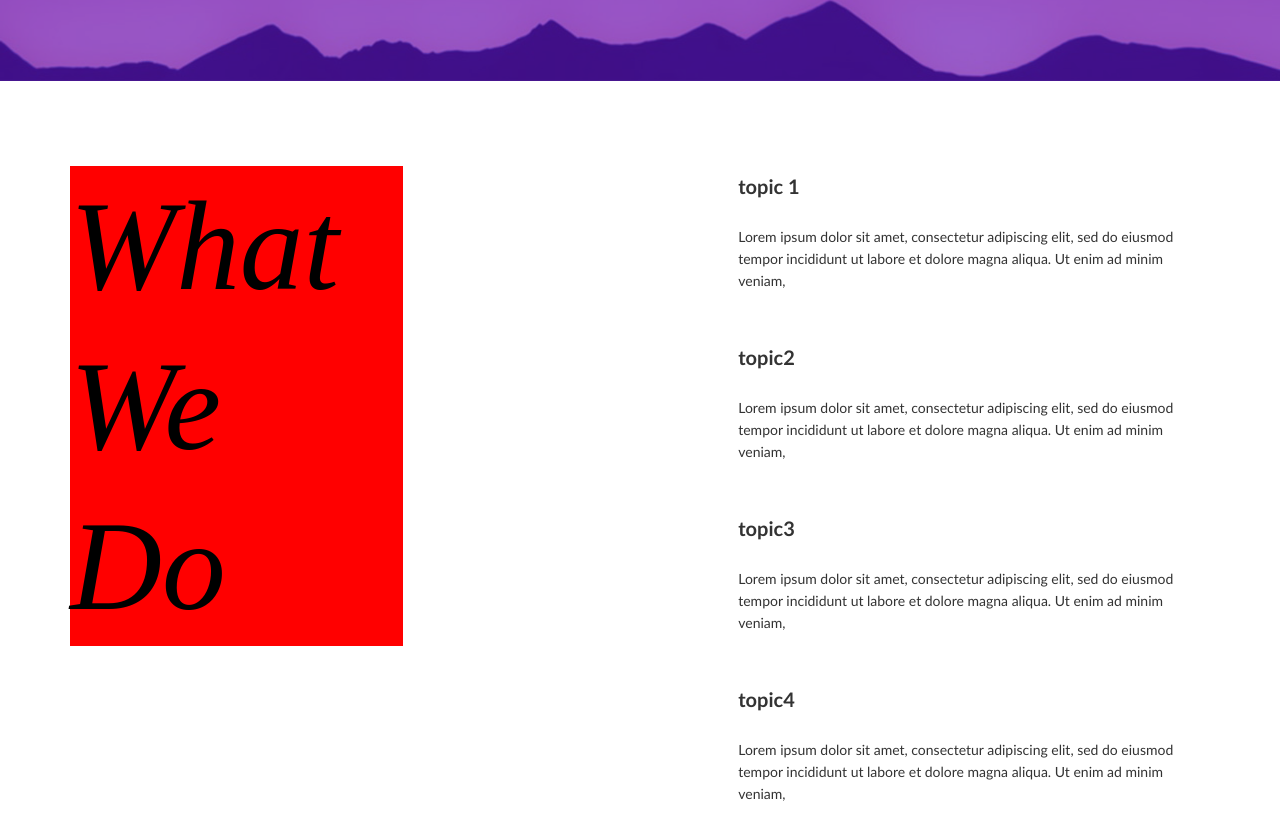
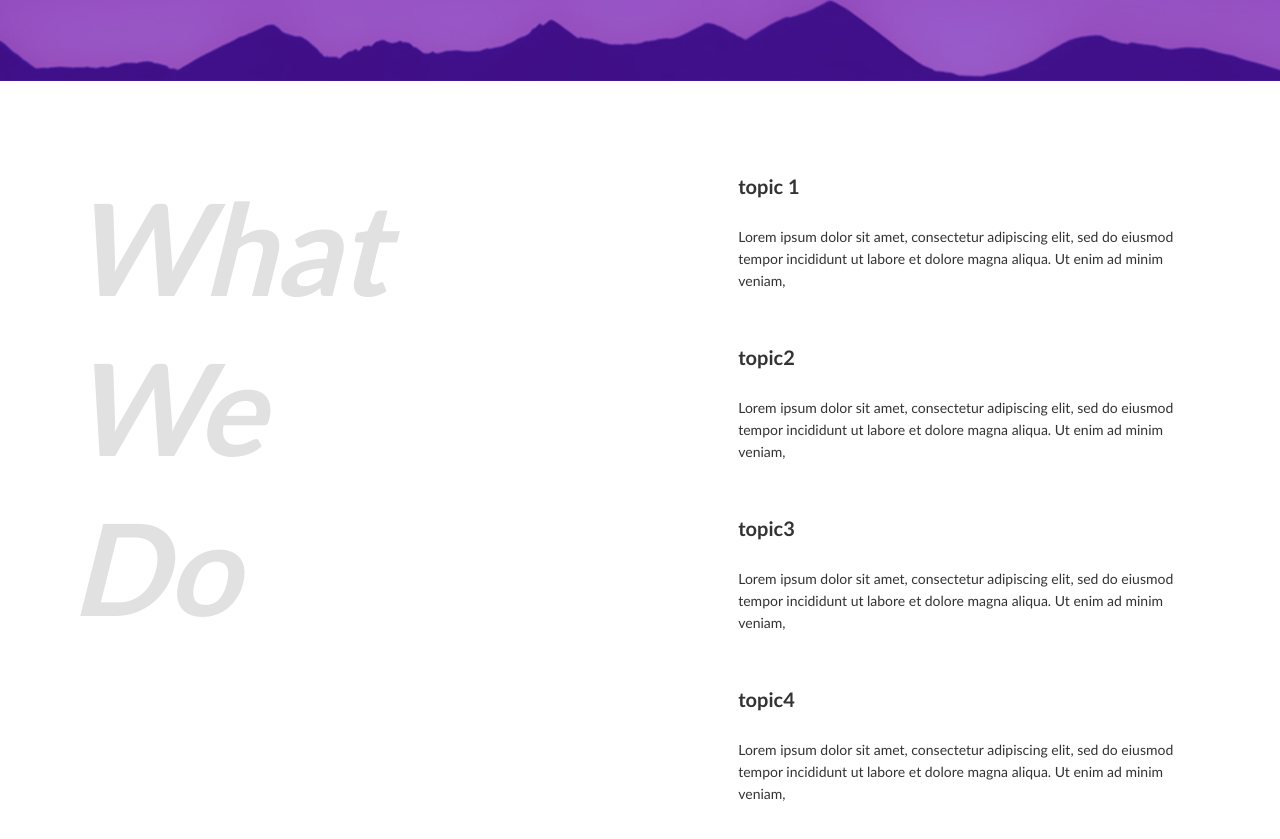
Before and after one commit to srikanthe220/srikanthe220.github.io, a plain HTML site: page index.html in a window 1280 px wide. Shown: the part 669-1508 px from the top of the page. Drawn offline with Linux system fonts and the light colour scheme.

Commit message:
Update index.html

```diff
--- a/index.html
+++ b/index.html
@@ -138,7 +138,7 @@
                     <div class="main_service_area sections">
                         <div class="col-sm-6">
                             <div class="signle_service_left">
-                                <h2 style="color:black;background-color:red;font-family:Times New Roman"><i>What
+                                <h2><i>What
                                     We
                                     Do</i></h2>
                             </div>
```
